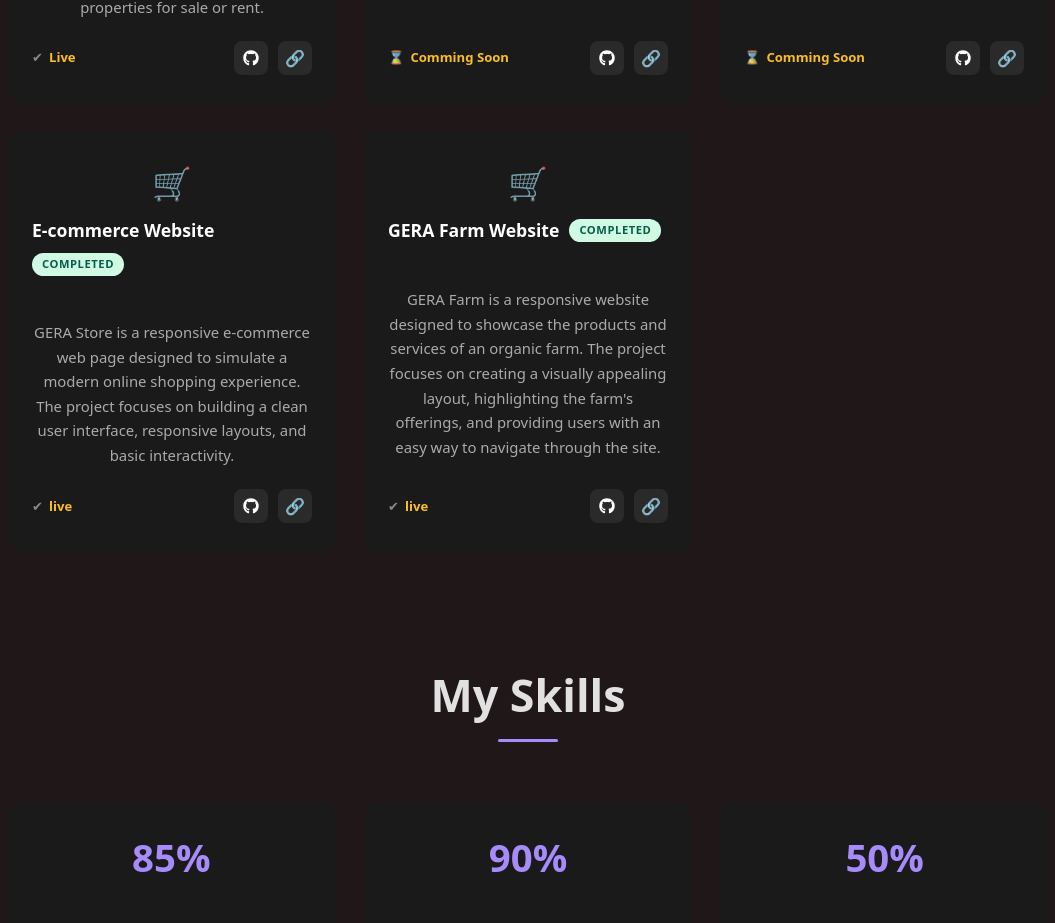
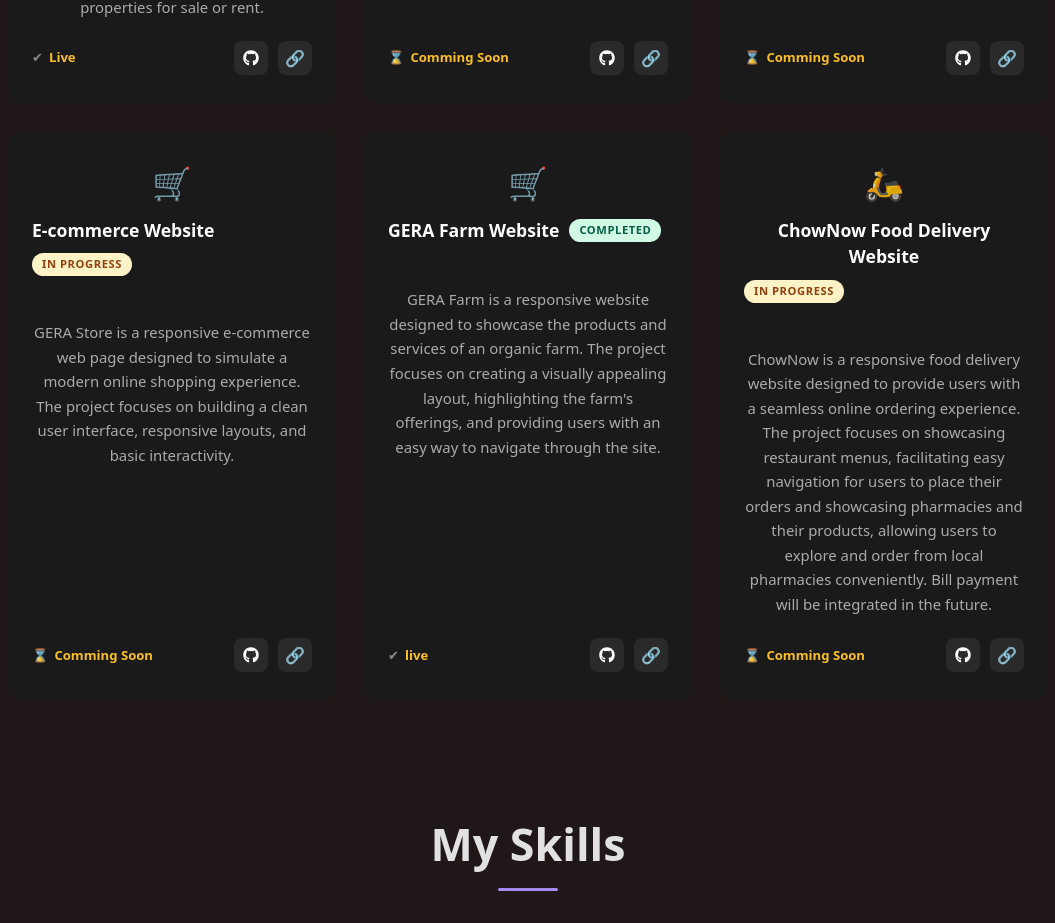
Before and after one commit to Chizorom92/Portfolio-2.0, a React (Vite) app: page / in a window 1280 px wide. Shown: the part 2414-3337 px from the top of the page, without its empty margins (112-1167 px from the left). Built offline with nearby package versions, Linux system fonts and the light colour scheme; a web font is replaced by a local one.

Commit message:
Edited my project

```diff
--- a/src/data/Project.js
+++ b/src/data/Project.js
@@ -84,12 +84,12 @@
 
     description: "GERA Store is a responsive e-commerce web page designed to simulate a modern online shopping experience. The project focuses on building a clean user interface, responsive layouts, and basic interactivity.",
 
-    status: 'COMPLETED',
-    update: 'live',
+    status: 'In Progress',
+    update: 'Comming Soon',
 
     github: 'https://github.com/Chizorom92',
 
-    mark: '✔',
+    mark: '⌛',
 
     link: 'https://chizorom92.github.io/E-commerce-site/',
 
@@ -120,6 +120,28 @@
 
 
   },
+  {
+    id: 6,
+
+    emoji: '🛵',
+
+    title: 'ChowNow Food Delivery Website',
+
+    description: "ChowNow is a responsive food delivery website designed to provide users with a seamless online ordering experience. The project focuses on showcasing restaurant menus, facilitating easy navigation for users to place their orders and showcasing pharmacies and their products, allowing users to explore and order from local pharmacies conveniently. Bill payment will be integrated in the future.",
+
+    status: 'in progress',
+    update: 'Comming Soon',
+
+    github: 'https://github.com/Chizorom92',
+
+    mark: '⌛',
+
+    // link: 'https://gera-organic-farm-website.vercel.app/',
+
+    linkicon : links
+
+
+  },
 
 
 ]
```
